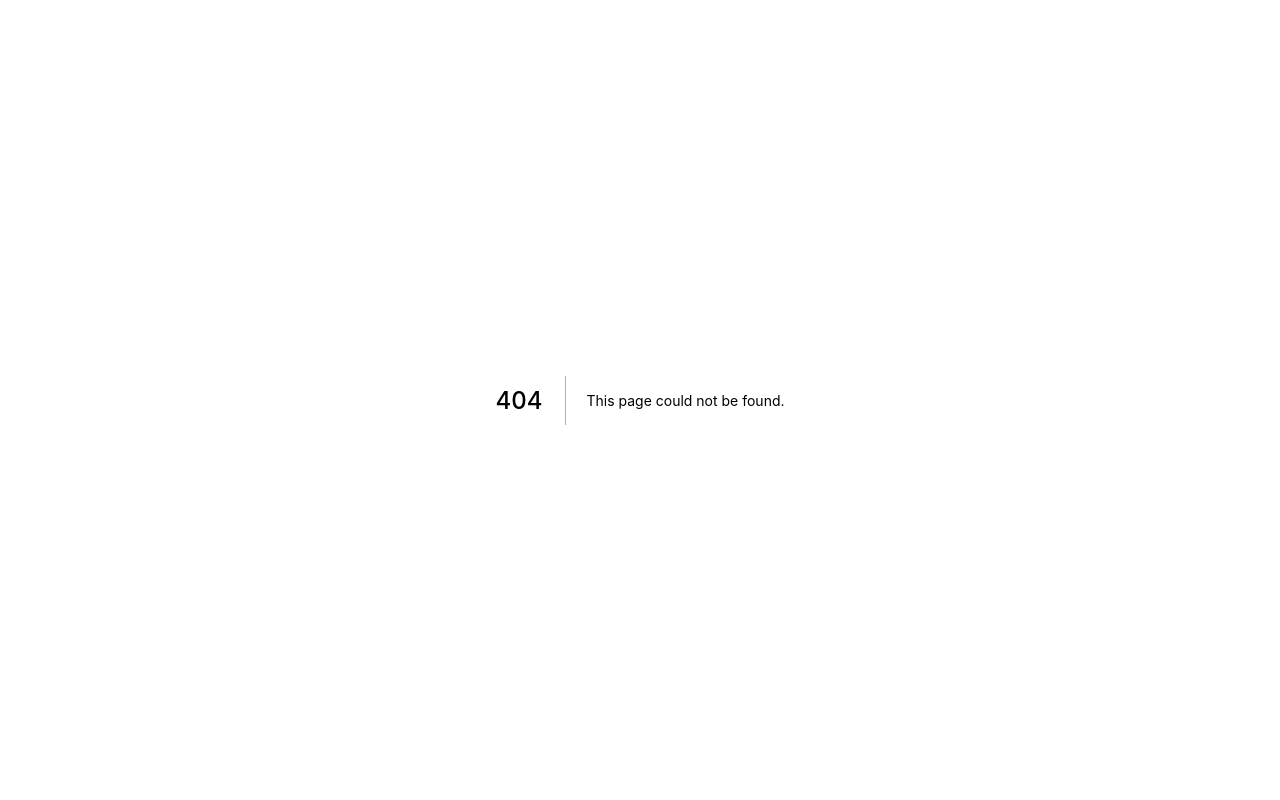
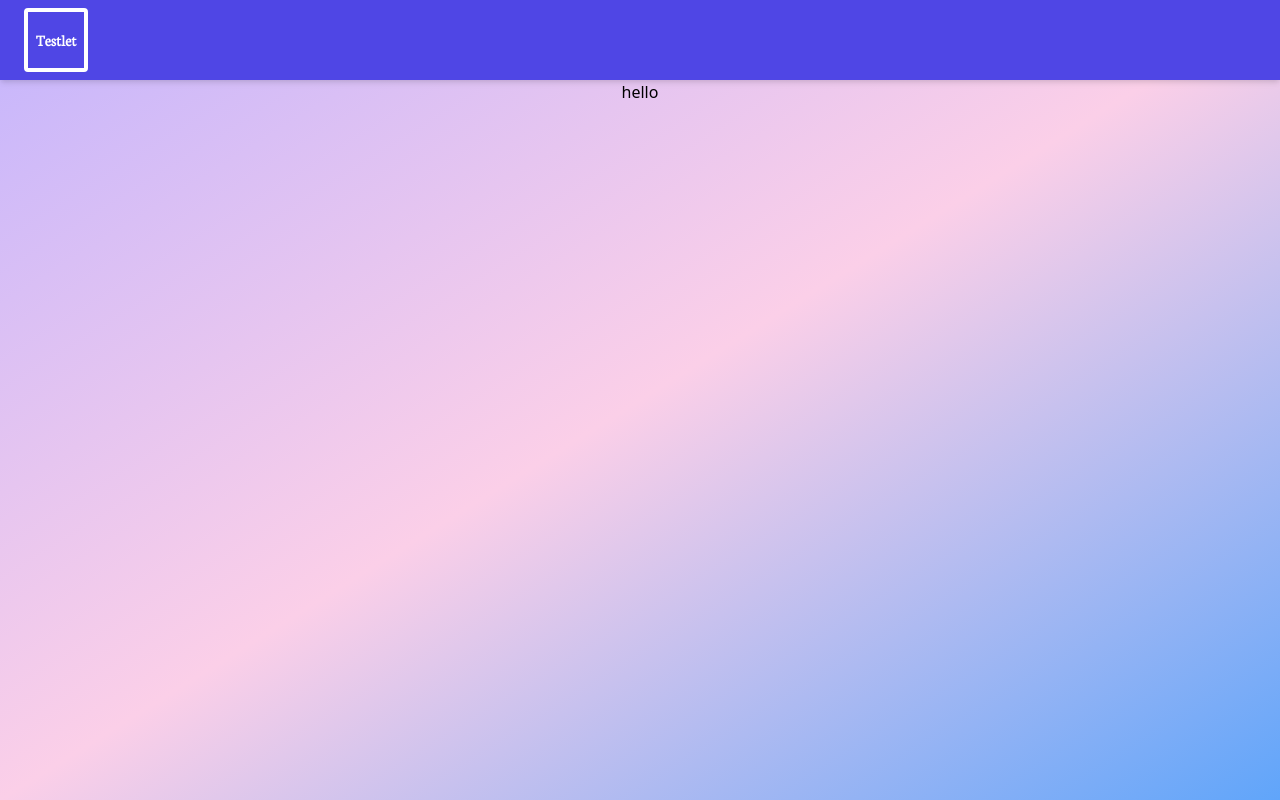
Before and after one commit to 5vedish/Quizlet-Clone, a Next.js app: page /study in a window 1280 px wide. Before the commit this address had no page. Built offline with nearby package versions, Linux system fonts and the light colour scheme.

Commit message:
started work on flash cards

```diff
--- /dev/null
+++ b/components/flashcard.tsx
@@ -0,0 +1,9 @@
+import 'tailwindcss/tailwind.css'
+
+export default function FlashCard(){
+    return (
+        <div>
+            hello
+        </div>
+    )
+}
--- /dev/null
+++ b/pages/study.tsx
@@ -0,0 +1,10 @@
+import NavbarContainer from '@components/navbar'
+import FlashCard from '@components/flashcard'
+
+export default function Study(){
+    return (
+        <NavbarContainer bg_enabled={true} logged_in={true} authing={false}>
+            <FlashCard></FlashCard>
+        </NavbarContainer>
+    )
+}
```
